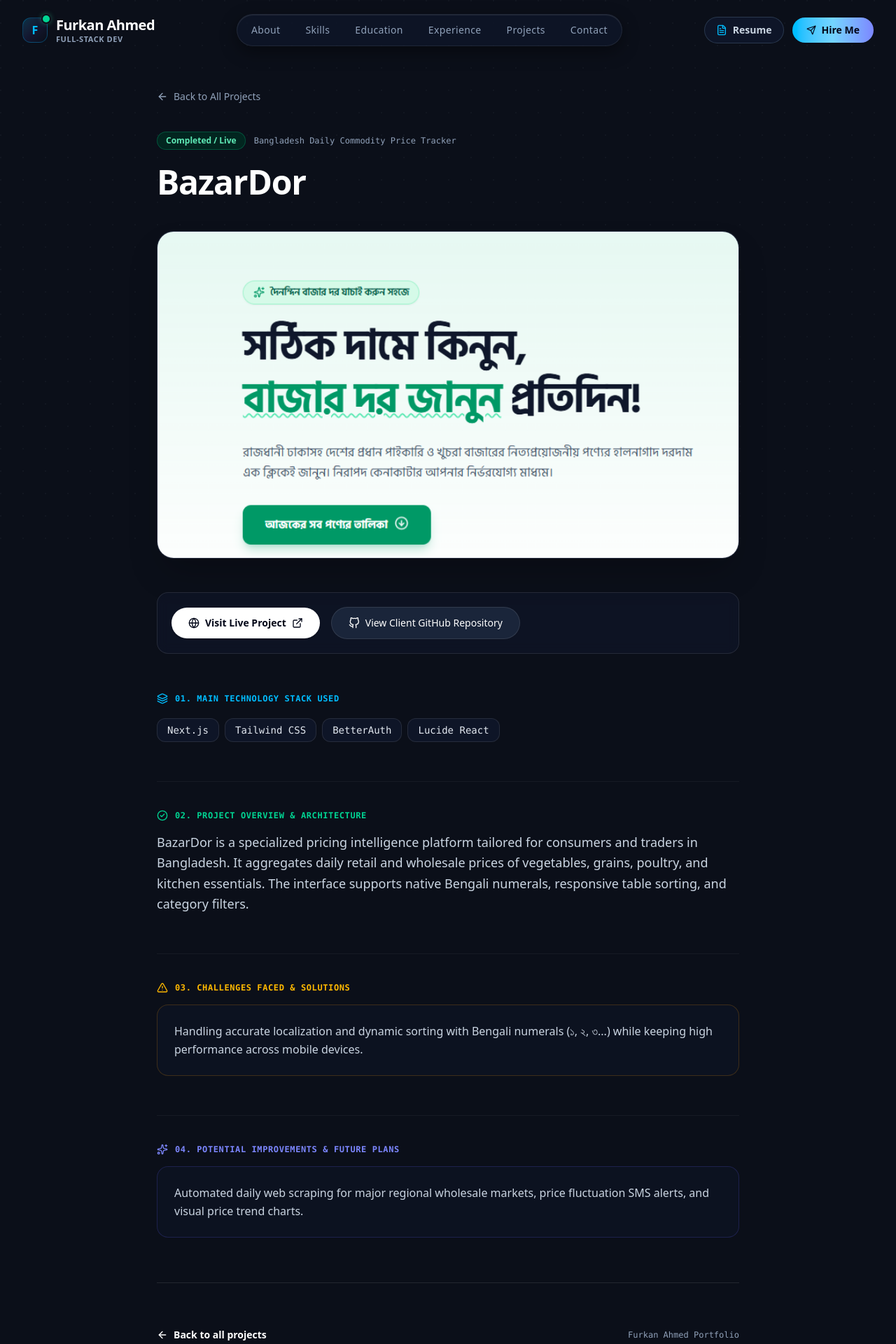
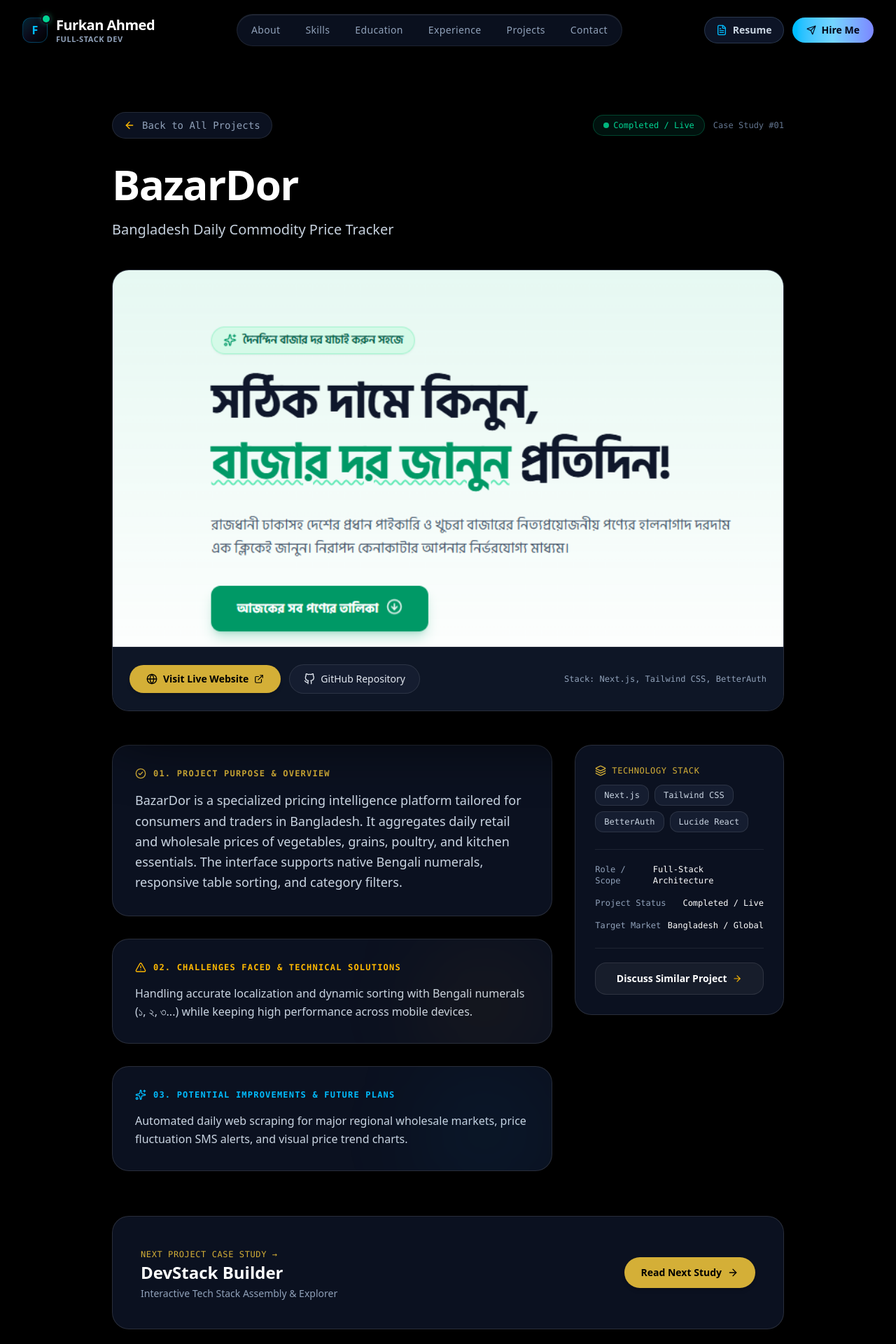
Before and after one commit to furkanahmed/furkan-portfolio, a Next.js app: page /projects/bazardor in a window 1280 px wide. Shown: the top 1920 px of the page at 70% size. Built offline with nearby package versions, Linux system fonts and the light colour scheme.

Commit message:
feat: redesign project case study page, fix cross-route navbar links, and polish contact section

```diff
--- a/src/app/projects/[id]/page.jsx
+++ b/src/app/projects/[id]/page.jsx
@@ -8,13 +8,16 @@ import {
   AlertTriangle,
   Sparkles,
   CheckCircle2,
+  Globe,
+  Lock,
+  ArrowRight,
+  Code2,
   Calendar,
-  Globe,
-  Lock
+  Compass
 } from "lucide-react";
 import { projectsData, personalInfo } from "@/data/portfolioData";
 import Navbar from "@/components/Navbar";
-import SpotlightBackground from "@/components/SpotlightBackground";
+import Footer from "@/components/Footer";
 
 function GithubIcon(props) {
   return (
@@ -43,88 +46,98 @@ export async function generateMetadata({ params }) {
   }
 
   return {
-    title: `${project.name} — Project Case Study | Furkan Ahmed`,
+    title: `${project.name} — Case Study | Furkan Ahmed`,
     description: project.description,
   };
 }
 
 export default async function ProjectDetailPage({ params }) {
   const { id } = await params;
-  const project = projectsData.find((p) => p.id === id);
+  const projectIndex = projectsData.findIndex((p) => p.id === id);
 
-  if (!project) {
+  if (projectIndex === -1) {
     notFound();
   }
 
+  const project = projectsData[projectIndex];
+  const nextProject = projectsData[(projectIndex + 1) % projectsData.length];
+  const isLive = project.status.includes("Live") || project.status.includes("Completed");
+
   return (
-    <div className="relative min-h-screen bg-[#0B0F19] text-slate-100 selection:bg-emerald-500/20 selection:text-emerald-300">
-      {/* Background Interactive Spotlight */}
-      <SpotlightBackground />
+    <div className="relative min-h-screen bg-black text-[#E8DFD8] selection:bg-amber-400/20 selection:text-amber-200">
 
       {/* Navigation */}
       <Navbar />
 
-      <main className="relative z-10 pt-32 pb-28">
-        <div className="max-w-4xl mx-auto px-4 sm:px-6 lg:px-8">
+      <main className="relative z-10 pt-36 sm:pt-40 pb-24">
+        <div className="max-w-5xl mx-auto px-4 sm:px-6 lg:px-8">
 
-          {/* Back Navigation Button */}
+          {/* Header Navigation & Category Breadcrumb */}
+          <div className="flex flex-wrap items-center justify-between gap-4 mb-8">
             <Link
               href="/#projects"
-            className="inline-flex items-center gap-2 text-xs sm:text-sm font-medium text-slate-400 hover:text-white transition-colors mb-10 group"
+              className="inline-flex items-center gap-2.5 text-xs sm:text-sm font-mono text-slate-400 hover:text-white transition-colors group px-4 py-2 rounded-full bg-[#0B1120] border border-white/10 hover:border-amber-400/50"
             >
-            <ArrowLeft className="w-4 h-4 group-hover:-translate-x-1 transition-transform" />
+              <ArrowLeft className="w-4 h-4 group-hover:-translate-x-1 transition-transform text-amber-400" />
               <span>Back to All Projects</span>
             </Link>
 
-          {/* Project Header Banner */}
-          <div className="space-y-4 mb-10">
-            <div className="flex flex-wrap items-center gap-3">
-              <span className={`px-3 py-1 rounded-full text-xs font-semibold border backdrop-blur-md ${
-                project.status.includes("Live") || project.status.includes("Completed")
-                  ? "text-emerald-300 bg-emerald-950/80 border-emerald-500/30"
-                  : "text-amber-300 bg-amber-950/80 border-amber-500/30"
+            <div className="flex items-center gap-3">
+              <span className={`inline-flex items-center gap-1.5 px-3.5 py-1.5 rounded-full text-xs font-mono font-medium border ${
+                isLive
+                  ? "text-emerald-400 bg-emerald-950/40 border-emerald-500/30"
+                  : "text-amber-400 bg-amber-950/40 border-amber-500/30"
               }`}>
+                <span className={`w-2 h-2 rounded-full ${isLive ? "bg-emerald-400 animate-pulse" : "bg-amber-400"}`} />
                 {project.status}
               </span>
-              <span className="text-xs font-mono text-slate-400">
-                {project.tagline}
+              <span className="text-xs font-mono text-slate-500 hidden sm:inline">
+                Case Study #0{projectIndex + 1}
               </span>
             </div>
+          </div>
 
-            <h1 className="text-3xl sm:text-4xl lg:text-5xl font-extrabold text-white tracking-tight leading-tight">
+          {/* Project Title & Tagline Banner */}
+          <div className="space-y-4 mb-10">
+            <h1 className="text-3xl sm:text-5xl lg:text-6xl font-black text-white tracking-tight leading-[1.1]">
               {project.name}
             </h1>
+            <p className="text-base sm:text-xl text-slate-300 font-normal max-w-3xl leading-relaxed">
+              {project.tagline}
+            </p>
           </div>
 
-          {/* Featured Hero Screenshot */}
-          <div className="relative aspect-[16/9] w-full rounded-3xl overflow-hidden bg-slate-900 border border-white/10 shadow-2xl mb-12">
+          {/* Featured Showcase Display (Matching Home Card Aesthetic) */}
+          <div className="relative rounded-3xl bg-[#0B1120] border border-white/[0.12] shadow-[0_30px_90px_rgba(0,0,0,0.9)] overflow-hidden mb-12">
+            <div className="relative aspect-[16/9] w-full bg-[#0B1120]">
               <Image
                 src={project.image}
-              alt={`${project.name} Full Preview`}
+                alt={`${project.name} Showcase Screenshot`}
                 fill
                 priority
-              sizes="(max-width: 1024px) 100vw, 896px"
+                sizes="(max-width: 1200px) 100vw, 1024px"
                 className="object-cover object-top"
               />
             </div>
 
-          {/* Project Action Links (Requirement: Live Link & GitHub Link) */}
-          <div className="flex flex-wrap items-center gap-4 p-5 rounded-2xl bg-slate-900/60 border border-white/10 mb-14 backdrop-blur-sm">
+            {/* Quick Action Ribbon bar inside Card Footer */}
+            <div className="p-5 sm:p-6 bg-[#0E1626] border-t border-white/[0.08] flex flex-wrap items-center justify-between gap-4">
+              <div className="flex flex-wrap items-center gap-3">
                 {project.liveLink ? (
                   <a
                     href={project.liveLink}
                     target="_blank"
                     rel="noopener noreferrer"
-                className="inline-flex items-center gap-2 px-6 py-3 rounded-full text-sm font-semibold bg-white text-slate-950 hover:bg-slate-200 transition-all duration-200 shadow-sm"
+                    className="inline-flex items-center gap-2 px-6 py-2.5 rounded-full text-xs sm:text-sm font-semibold bg-[#D4AF37] hover:bg-[#F3E5AB] text-black transition-all duration-300 shadow-md hover:shadow-amber-500/20"
                   >
                     <Globe className="w-4 h-4" />
-                <span>Visit Live Project</span>
-                <ExternalLink className="w-4 h-4" />
+                    <span>Visit Live Website</span>
+                    <ExternalLink className="w-3.5 h-3.5" />
                   </a>
                 ) : (
-              <span className="inline-flex items-center gap-2 px-5 py-3 rounded-full text-xs sm:text-sm text-slate-400 bg-slate-800/80 border border-white/5">
-                <Lock className="w-4 h-4 text-slate-400" />
-                <span>Private Staging Environment</span>
+                  <span className="inline-flex items-center gap-2 px-4 py-2.5 rounded-full text-xs sm:text-sm text-slate-400 bg-slate-900 border border-white/10">
+                    <Lock className="w-4 h-4 text-amber-400" />
+                    <span>Internal Enterprise Preview</span>
                   </span>
                 )}
 
@@ -133,33 +146,83 @@ export default async function ProjectDetailPage({ params }) {
                     href={project.githubLink}
                     target="_blank"
                     rel="noopener noreferrer"
-                className="inline-flex items-center gap-2 px-6 py-3 rounded-full text-sm font-medium bg-slate-800/90 hover:bg-slate-800 text-white border border-white/10 hover:border-white/20 transition-all duration-200"
+                    className="inline-flex items-center gap-2 px-5 py-2.5 rounded-full text-xs sm:text-sm font-medium bg-[#151D30] hover:bg-[#1C2740] text-slate-200 hover:text-white border border-white/10 hover:border-amber-400/40 transition-all duration-300"
                   >
                     <GithubIcon className="w-4 h-4" />
-                <span>View Client GitHub Repository</span>
+                    <span>GitHub Repository</span>
                   </a>
                 ) : (
-              <span className="inline-flex items-center gap-2 px-5 py-3 rounded-full text-xs sm:text-sm text-slate-400 bg-slate-800/80 border border-white/5">
-                <Lock className="w-4 h-4 text-slate-400" />
+                  <span className="inline-flex items-center gap-2 px-4 py-2.5 rounded-full text-xs sm:text-sm text-slate-400 bg-slate-900 border border-white/10">
+                    <Lock className="w-4 h-4 text-slate-500" />
                     <span>Client / Private Repository</span>
                   </span>
                 )}
               </div>
 
-          {/* 6 Required Sections Flow */}
-          <div className="space-y-14">
+              <span className="text-xs font-mono text-slate-400">
+                Stack: {project.techStack.slice(0, 3).join(", ")}
+              </span>
+            </div>
+          </div>
 
-            {/* 1. Main Technology Stack Used */}
-            <div className="space-y-4">
-              <div className="flex items-center gap-2.5 text-xs font-semibold uppercase tracking-wider text-sky-400 font-mono">
+          {/* Structured Two-Column Case Study Content */}
+          <div className="grid grid-cols-1 lg:grid-cols-12 gap-8 items-start mb-16">
+
+            {/* Left Column: Deep Overview & Architecture (8 Cols) */}
+            <div className="lg:col-span-8 space-y-8">
+
+              {/* 01. Overview */}
+              <div className="p-7 sm:p-8 rounded-3xl bg-[#0B1120] border border-white/[0.12] space-y-4">
+                <div className="flex items-center gap-2.5 text-xs font-semibold uppercase tracking-widest text-[#D4AF37] font-mono">
+                  <CheckCircle2 className="w-4 h-4 text-[#D4AF37]" />
+                  <span>01. Project Purpose &amp; Overview</span>
+                </div>
+                <p className="text-base sm:text-lg text-slate-300 leading-relaxed font-normal">
+                  {project.detailedDescription || project.description}
+                </p>
+              </div>
+
+              {/* 02. Challenges Faced & Engineering Solutions */}
+              <div className="p-7 sm:p-8 rounded-3xl bg-[#0B1120] border border-white/[0.12] space-y-4 relative overflow-hidden">
+                <div className="absolute top-0 right-0 w-48 h-48 bg-amber-500/5 rounded-full blur-3xl pointer-events-none" />
+                <div className="flex items-center gap-2.5 text-xs font-semibold uppercase tracking-widest text-amber-400 font-mono">
+                  <AlertTriangle className="w-4 h-4 text-amber-400" />
+                  <span>02. Challenges Faced &amp; Technical Solutions</span>
+                </div>
+                <div className="text-sm sm:text-base text-slate-300 leading-relaxed space-y-3">
+                  <p>{project.challenges}</p>
+                </div>
+              </div>
+
+              {/* 03. Future Roadmap & Iterations */}
+              <div className="p-7 sm:p-8 rounded-3xl bg-[#0B1120] border border-white/[0.12] space-y-4 relative overflow-hidden">
+                <div className="absolute top-0 right-0 w-48 h-48 bg-sky-500/5 rounded-full blur-3xl pointer-events-none" />
+                <div className="flex items-center gap-2.5 text-xs font-semibold uppercase tracking-widest text-sky-400 font-mono">
+                  <Sparkles className="w-4 h-4 text-sky-400" />
+                  <span>03. Potential Improvements &amp; Future Plans</span>
+                </div>
+                <div className="text-sm sm:text-base text-slate-300 leading-relaxed space-y-3">
+                  <p>{project.futureImprovements}</p>
+                </div>
+              </div>
+
+            </div>
+
+            {/* Right Column: Sticky Project Metadata Card (4 Cols) */}
+            <div className="lg:col-span-4 space-y-6 lg:sticky lg:top-28">
+
+              {/* Stack & Architecture Meta */}
+              <div className="p-6 sm:p-7 rounded-3xl bg-[#0B1120] border border-white/[0.12] space-y-6">
+                <div>
+                  <div className="flex items-center gap-2 text-xs font-mono text-[#D4AF37] uppercase tracking-wider mb-3">
                     <Layers className="w-4 h-4" />
-                <span>01. Main Technology Stack Used</span>
+                    <span>Technology Stack</span>
                   </div>
-              <div className="flex flex-wrap gap-2 pt-1">
+                  <div className="flex flex-wrap gap-2">
                     {project.techStack.map((tech) => (
                       <span
                         key={tech}
-                    className="px-3.5 py-1.5 rounded-xl text-xs sm:text-sm font-mono font-medium text-slate-200 bg-slate-900/80 border border-white/10"
+                        className="px-3 py-1.5 rounded-xl text-xs font-mono font-medium text-slate-300 bg-[#151D30] border border-white/10"
                       >
                         {tech}
                       </span>
@@ -167,58 +230,65 @@ export default async function ProjectDetailPage({ params }) {
                   </div>
                 </div>
 
-            {/* 2. Brief & Detailed Description */}
-            <div className="space-y-4 pt-10 border-t border-white/5">
-              <div className="flex items-center gap-2.5 text-xs font-semibold uppercase tracking-wider text-emerald-400 font-mono">
-                <CheckCircle2 className="w-4 h-4" />
-                <span>02. Project Overview &amp; Architecture</span>
+                <div className="pt-5 border-t border-white/[0.08] space-y-4 text-xs font-mono">
+                  <div className="flex items-center justify-between text-slate-400">
+                    <span>Role / Scope</span>
+                    <span className="text-white font-medium">Full-Stack Architecture</span>
                   </div>
-              <p className="text-base sm:text-lg text-slate-300 leading-relaxed font-normal">
-                {project.detailedDescription || project.description}
-              </p>
+                  <div className="flex items-center justify-between text-slate-400">
+                    <span>Project Status</span>
+                    <span className="text-white font-medium">{project.status}</span>
                   </div>
-
-            {/* 3. Challenges Faced While Developing */}
-            <div className="space-y-4 pt-10 border-t border-white/5">
-              <div className="flex items-center gap-2.5 text-xs font-semibold uppercase tracking-wider text-amber-400 font-mono">
-                <AlertTriangle className="w-4 h-4" />
-                <span>03. Challenges Faced &amp; Solutions</span>
-              </div>
-              <div className="p-6 rounded-2xl bg-slate-900/40 border border-amber-500/20 text-slate-300 text-sm sm:text-base leading-relaxed">
-                {project.challenges}
+                  <div className="flex items-center justify-between text-slate-400">
+                    <span>Target Market</span>
+                    <span className="text-white font-medium">Bangladesh / Global</span>
                   </div>
                 </div>
 
-            {/* 4. Potential Improvements and Future Plans */}
-            <div className="space-y-4 pt-10 border-t border-white/5">
-              <div className="flex items-center gap-2.5 text-xs font-semibold uppercase tracking-wider text-indigo-400 font-mono">
-                <Sparkles className="w-4 h-4" />
-                <span>04. Potential Improvements &amp; Future Plans</span>
-              </div>
-              <div className="p-6 rounded-2xl bg-slate-900/40 border border-indigo-500/20 text-slate-300 text-sm sm:text-base leading-relaxed">
-                {project.futureImprovements}
+                <div className="pt-5 border-t border-white/[0.08]">
+                  <Link
+                    href="/#contact"
+                    className="w-full inline-flex items-center justify-center gap-2 px-5 py-3 rounded-2xl text-xs sm:text-sm font-semibold bg-white/5 hover:bg-white/10 text-white border border-white/10 hover:border-amber-400/40 transition-all duration-300"
+                  >
+                    <span>Discuss Similar Project</span>
+                    <ArrowRight className="w-3.5 h-3.5 text-amber-400" />
+                  </Link>
                 </div>
               </div>
 
             </div>
 
-          {/* Footer Back Link */}
-          <div className="pt-16 mt-16 border-t border-white/10 flex justify-between items-center">
+          </div>
+
+          {/* Next Project Case Study Quick Switcher Banner */}
+          <div className="p-8 sm:p-10 rounded-3xl bg-[#0B1120] border border-white/[0.12] hover:border-amber-400/40 transition-all duration-300 group flex flex-col sm:flex-row items-start sm:items-center justify-between gap-6">
+            <div className="space-y-1">
+              <span className="text-xs font-mono text-[#D4AF37] uppercase tracking-wider">
+                Next Project Case Study →
+              </span>
+              <h3 className="text-xl sm:text-2xl font-bold text-white group-hover:text-amber-300 transition-colors">
+                {nextProject.name}
+              </h3>
+              <p className="text-xs sm:text-sm text-slate-400">
+                {nextProject.tagline}
+              </p>
+            </div>
+
             <Link
-              href="/#projects"
-              className="inline-flex items-center gap-2 text-sm font-semibold text-white hover:text-sky-300 transition-colors"
+              href={`/projects/${nextProject.id}`}
+              className="inline-flex items-center gap-2 px-6 py-3 rounded-full text-xs sm:text-sm font-semibold bg-[#D4AF37] text-black hover:bg-[#F3E5AB] transition-all duration-300 shadow-md"
             >
-              <ArrowLeft className="w-4 h-4" />
-              <span>Back to all projects</span>
+              <span>Read Next Study</span>
+              <ArrowRight className="w-4 h-4 group-hover:translate-x-1 transition-transform" />
             </Link>
-
-            <span className="text-xs font-mono text-slate-400">
-              Furkan Ahmed Portfolio
-            </span>
           </div>
 
         </div>
       </main>
+
+      {/* Global Consistent Footer */}
+      <Footer />
+
     </div>
   );
 }
--- a/src/components/Navbar.jsx
+++ b/src/components/Navbar.jsx
@@ -42,12 +42,12 @@ export default function Navbar() {
   }, []);
 
   const navLinks = [
-    { name: "About", href: "#about", id: "about" },
-    { name: "Skills", href: "#skills", id: "skills" },
-    { name: "Education", href: "#education", id: "education" },
-    { name: "Experience", href: "#experience", id: "experience" },
-    { name: "Projects", href: "#projects", id: "projects" },
-    { name: "Contact", href: "#contact", id: "contact" },
+    { name: "About", href: "/#about", id: "about" },
+    { name: "Skills", href: "/#skills", id: "skills" },
+    { name: "Education", href: "/#education", id: "education" },
+    { name: "Experience", href: "/#experience", id: "experience" },
+    { name: "Projects", href: "/#projects", id: "projects" },
+    { name: "Contact", href: "/#contact", id: "contact" },
   ];
 
   return (
@@ -90,7 +90,7 @@ export default function Navbar() {
               const isHovered = hoveredSection === link.id;
 
               return (
-                <a
+                <Link
                   key={link.name}
                   href={link.href}
                   onMouseEnter={() => setHoveredSection(link.id)}
@@ -122,7 +122,7 @@ export default function Navbar() {
                       <span className="w-1.5 h-1.5 rounded-full bg-sky-400 shadow-[0_0_6px_rgba(56,189,248,1)]"></span>
                     )}
                   </span>
-                </a>
+                </Link>
               );
             })}
           </nav>
@@ -140,13 +140,13 @@ export default function Navbar() {
               <span>Resume</span>
             </a>
 
-            <a
-              href="#contact"
+            <Link
+              href="/#contact"
               className="inline-flex items-center gap-2 px-5 py-2 rounded-full text-sm font-semibold bg-gradient-to-r from-sky-400 via-sky-300 to-indigo-400 text-slate-950 hover:opacity-95 hover:shadow-[0_0_25px_rgba(56,189,248,0.45)] hover:scale-[1.02] active:scale-[0.98] transition-all duration-200"
             >
               <Send className="w-3.5 h-3.5" />
               <span>Hire Me</span>
-            </a>
+            </Link>
           </div>
 
           {/* Mobile Hamburger Button */}
@@ -176,7 +176,7 @@ export default function Navbar() {
           >
             <div className="flex flex-col space-y-1">
               {navLinks.map((link) => (
-                <a
+                <Link
                   key={link.name}
                   href={link.href}
                   onClick={() => setIsOpen(false)}
@@ -188,7 +188,7 @@ export default function Navbar() {
                 >
                   <span>{link.name}</span>
                   {activeSection === link.id && <Sparkles className="w-3.5 h-3.5 text-sky-400" />}
-                </a>
+                </Link>
               ))}
 
               <div className="pt-4 mt-2 border-t border-white/10 grid grid-cols-2 gap-2">
@@ -204,14 +204,14 @@ export default function Navbar() {
                   <span>Resume</span>
                 </a>
 
-                <a
-                  href="#contact"
+                <Link
+                  href="/#contact"
                   onClick={() => setIsOpen(false)}
                   className="inline-flex items-center justify-center gap-1.5 py-2.5 rounded-xl text-xs font-semibold bg-gradient-to-r from-sky-400 to-indigo-500 text-slate-950 hover:opacity-95 transition-opacity"
                 >
                   <Send className="w-3 h-3" />
                   <span>Hire Me</span>
-                </a>
+                </Link>
               </div>
             </div>
           </motion.div>
```
Also changed, not shown: src/components/Contact.jsx (+51 -45 lines), public/icon.svg (renamed from src/app/icon.svg). Lines whose indentation alone changed are shown as unchanged.
